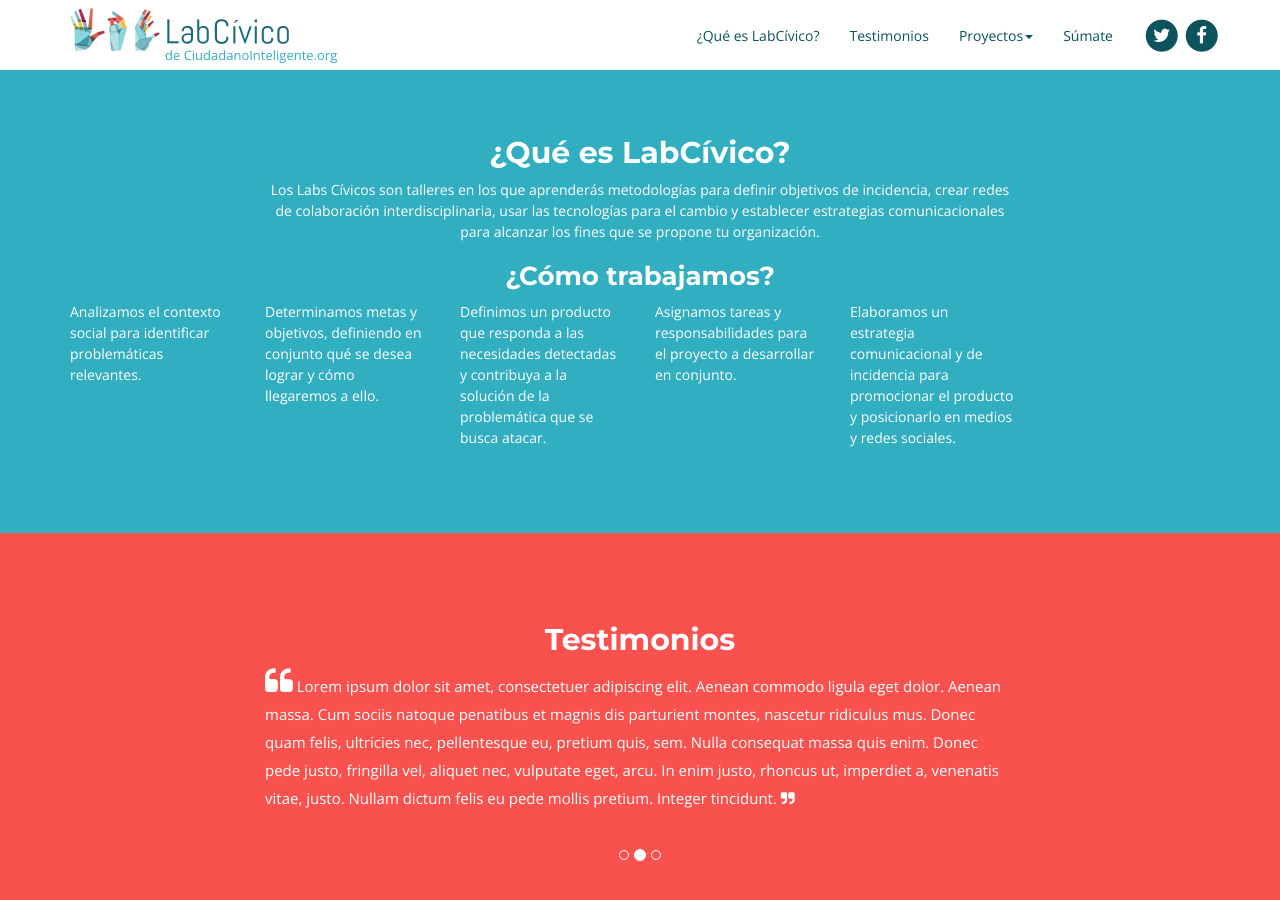
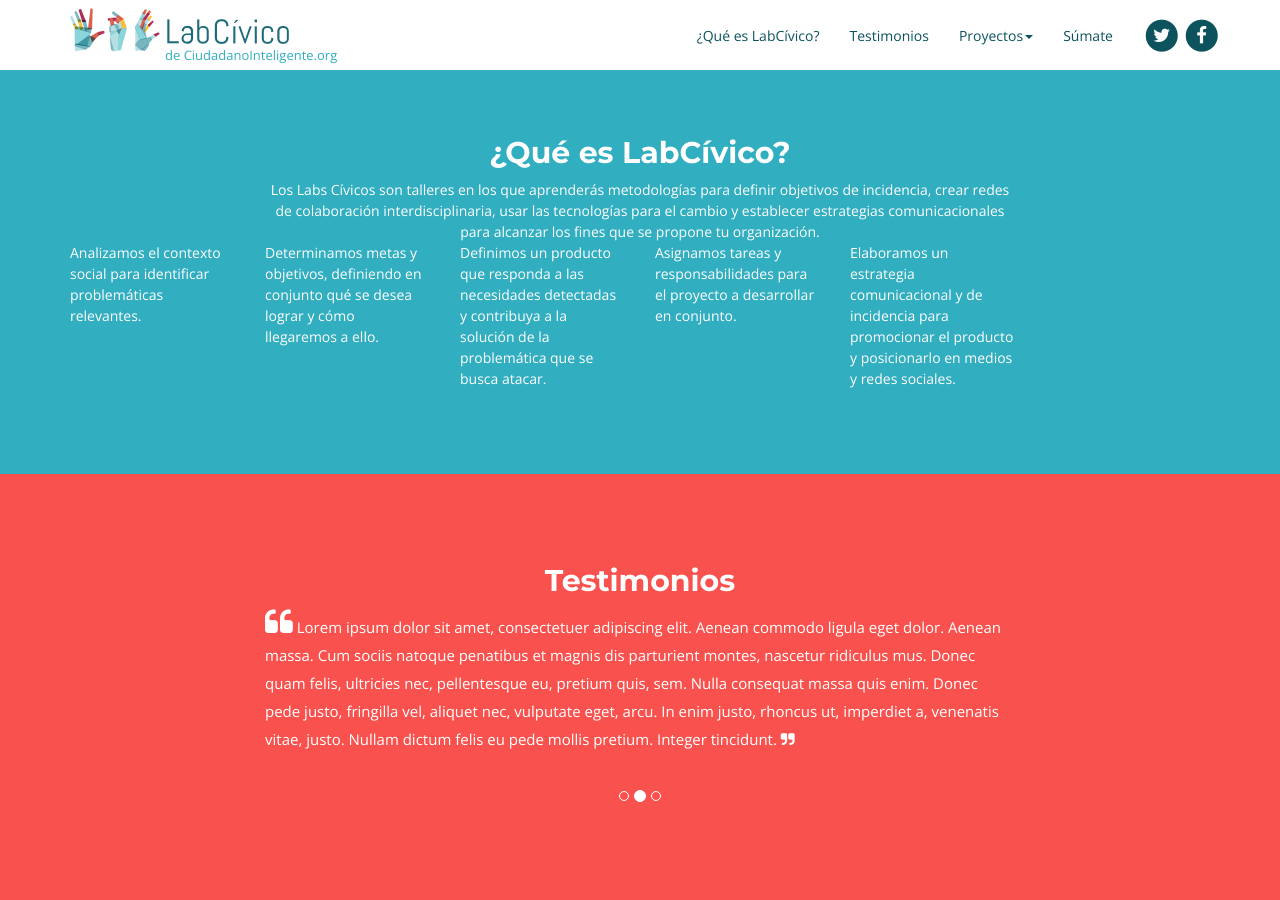
Before and after one commit to ciudadanointeligente/br.labcivico.org.github.io, a Jekyll site: the page built from index.html, in a window 1280 px wide and 900 px high, scrolled down 764 px. Built offline with Jekyll 4.4.1, drawn with Linux system fonts in a browser that asks for light colours; nearby versions of some CDN libraries.

Commit message:
Delete title in methodology

```diff
--- a/_includes/methodology.html
+++ b/_includes/methodology.html
@@ -7,7 +7,6 @@
 		  Los Labs Cívicos son talleres en los que aprenderás metodologías para definir objetivos de incidencia, crear redes de colaboración interdisciplinaria, usar las tecnologías para el cambio y establecer estrategias comunicacionales para alcanzar los fines que se propone tu organización.</div>
 		  <div class="col-md-2"></div>
 	  </div>
-	  <h3 class="text-center">¿Cómo trabajamos?</h3>
 	  <div class="row">
 	  	<div class="col-md-2">
 			<p>Analizamos el contexto social para identificar problemáticas relevantes.</p>
```
